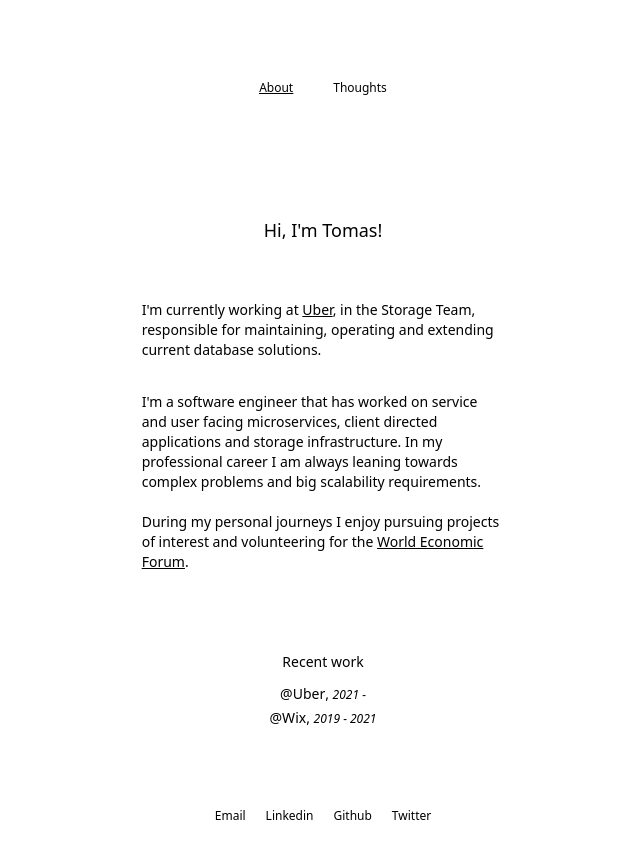
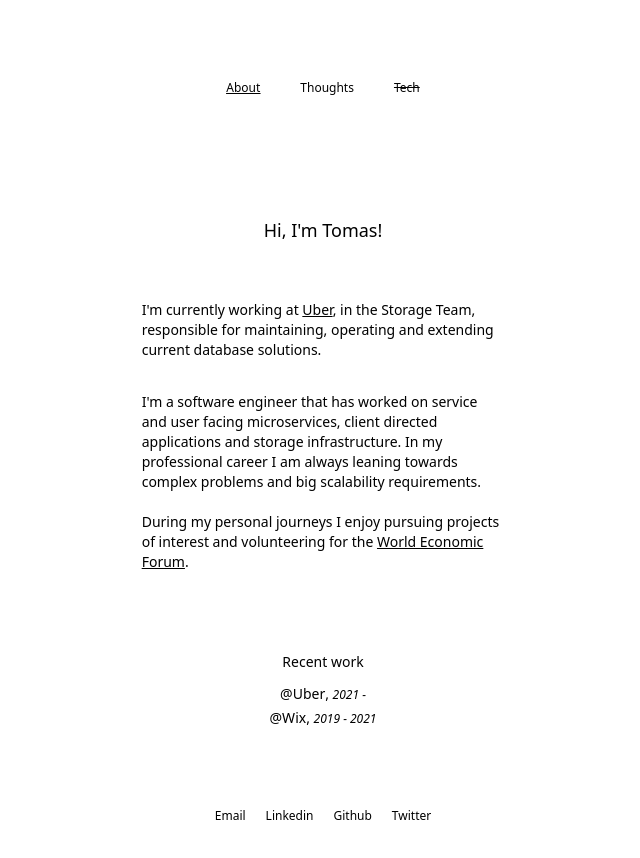
Before and after one commit to adtm/blog, a Next.js app: page / in a window 1280 px wide. Shown: the top 858 px of the page, without its empty margins (317-957 px from the left). Built offline with nearby package versions, Linux system fonts and the light colour scheme.

Commit message:
feat: add tech section which is WIP

```diff
--- a/components/Header/Header.tsx
+++ b/components/Header/Header.tsx
@@ -5,16 +5,24 @@ import { useRouter } from 'next/router'
 interface Route {
   href: string
   name: string
+  active: boolean
 }
 
 const routes: Array<Route> = [
   {
     href: '/',
     name: 'About',
+    active: true,
   },
   {
     href: '/thoughts',
     name: 'Thoughts',
+    active: true,
+  },
+  {
+    href: '/tech',
+    name: 'Tech',
+    active: false,
   },
 ]
 
@@ -25,7 +33,9 @@ const Header = () => {
   return (
     <div className="py-14 sm:py-20 text-center">
       <div className="space-x-5 sm:space-x-10 text-sm sm:text-xs">
-        {routes.map((route) => (
+        {routes.map((route) => {
+          if (route.active) {
+            return (
               <div
                 key={route.name}
                 className={`inline hover:underline ${
@@ -34,7 +44,15 @@ const Header = () => {
               >
                 <Link href={route.href}>{route.name}</Link>
               </div>
-        ))}
+            )
+          } else {
+            return (
+              <div key={route.name} className="inline line-through cursor-not-allowed">
+                {route.name}
+              </div>
+            )
+          }
+        })}
       </div>
     </div>
   )
```
Lines whose indentation alone changed are shown as unchanged.
